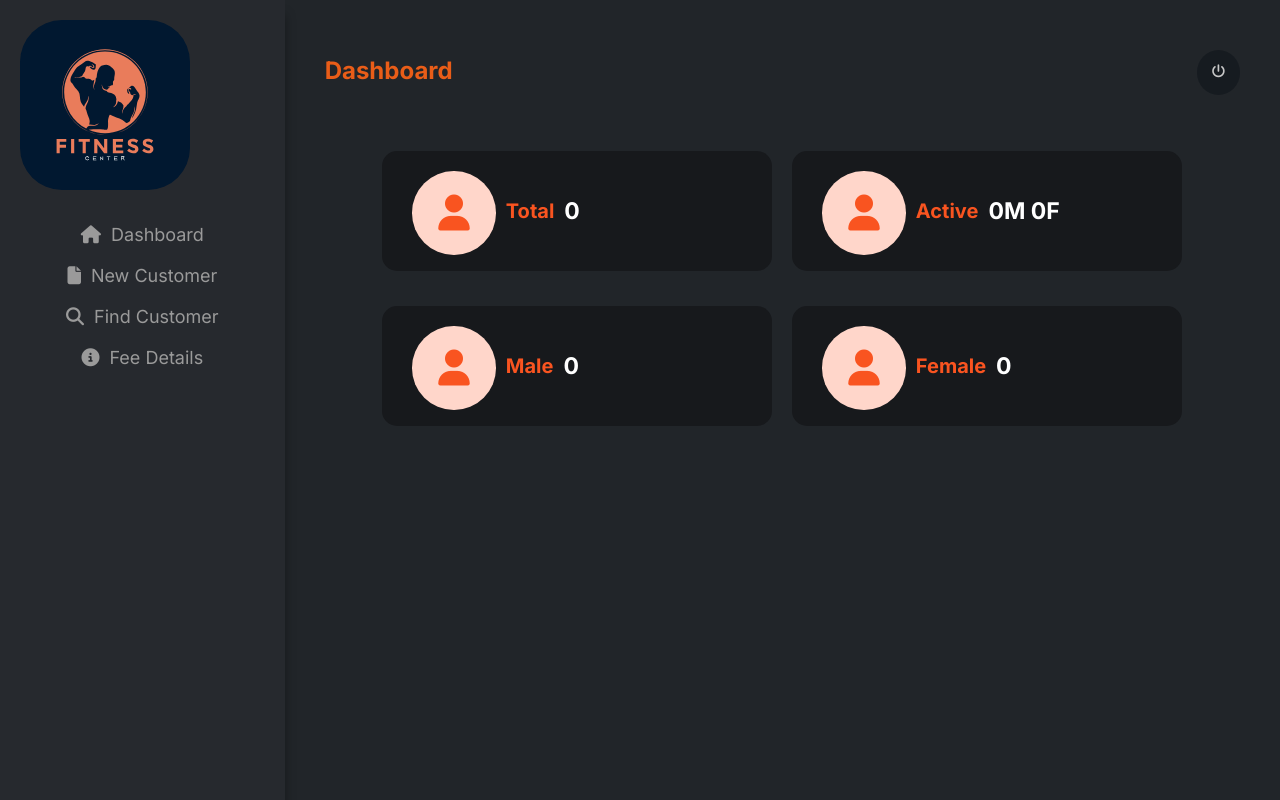
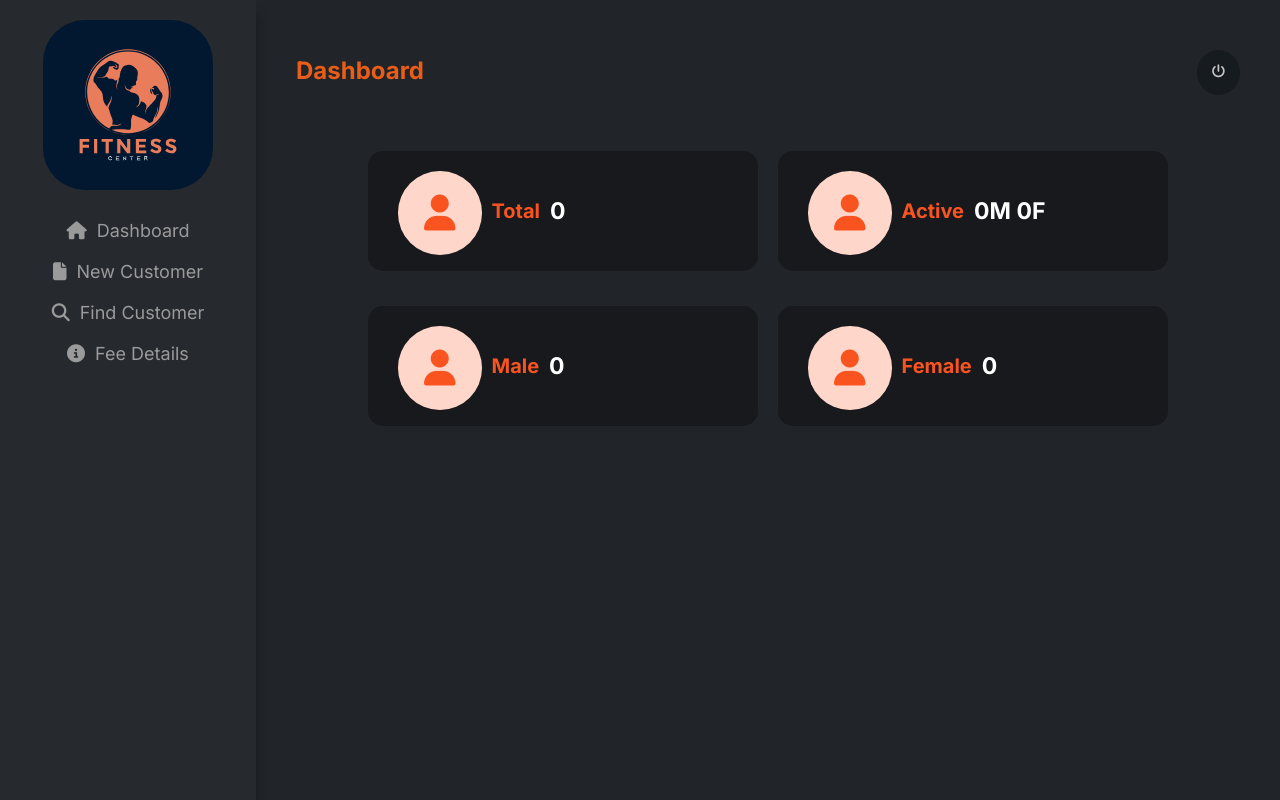
Before and after one commit to jeevjacobgeorge/gymhub, a Django app: page / in a window 1280 px wide. Run offline with Django 5.2, Linux system fonts and the light colour scheme; the visitor is signed in with stand-in values (Sample User, id 1); data that the repository does not hold is empty; some libraries are stand-ins or nearby versions.

Commit message:
ui is good by abhiram

```diff
--- a/gym/static/gym/base.css
+++ b/gym/static/gym/base.css
@@ -63,6 +63,14 @@ body {
     width: 170px;
     height: auto;
     border-radius: 42px;
+    display: flex;
+    flex-direction: column;
+    align-items: center;
+}
+.logo{
+    display: flex;
+    flex-direction: column;
+    align-items: center;
 }
 
 /* Content Section */
@@ -157,7 +165,7 @@ body {
     }
 
     .navbar {
-        width: 21%;
+        width: 18%;
     }
 
     .content {
--- a/gym/static/gym/dashboard.css
+++ b/gym/static/gym/dashboard.css
@@ -69,7 +69,7 @@
     }
 
     .navbar {
-        width: 21%;
+        width: 18%;
     }
 
     .content {
```
Also changed, not shown: gym/static/gym/customer_fee_details.css (+10 -2 lines), gym/static/gym/newCust.css (+10 -2 lines), gym/static/gym/payFees.css (+7 -3 lines).
